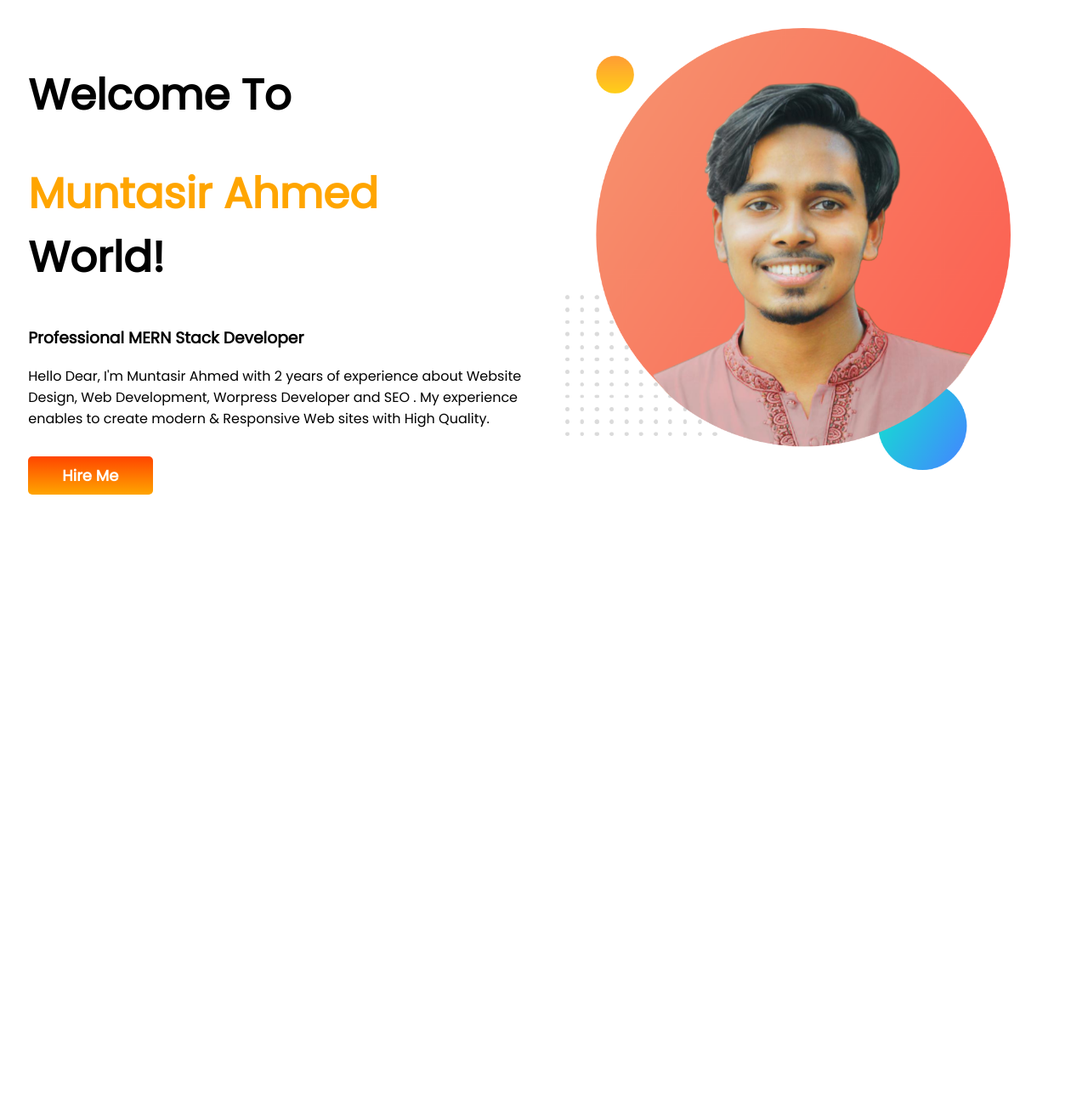
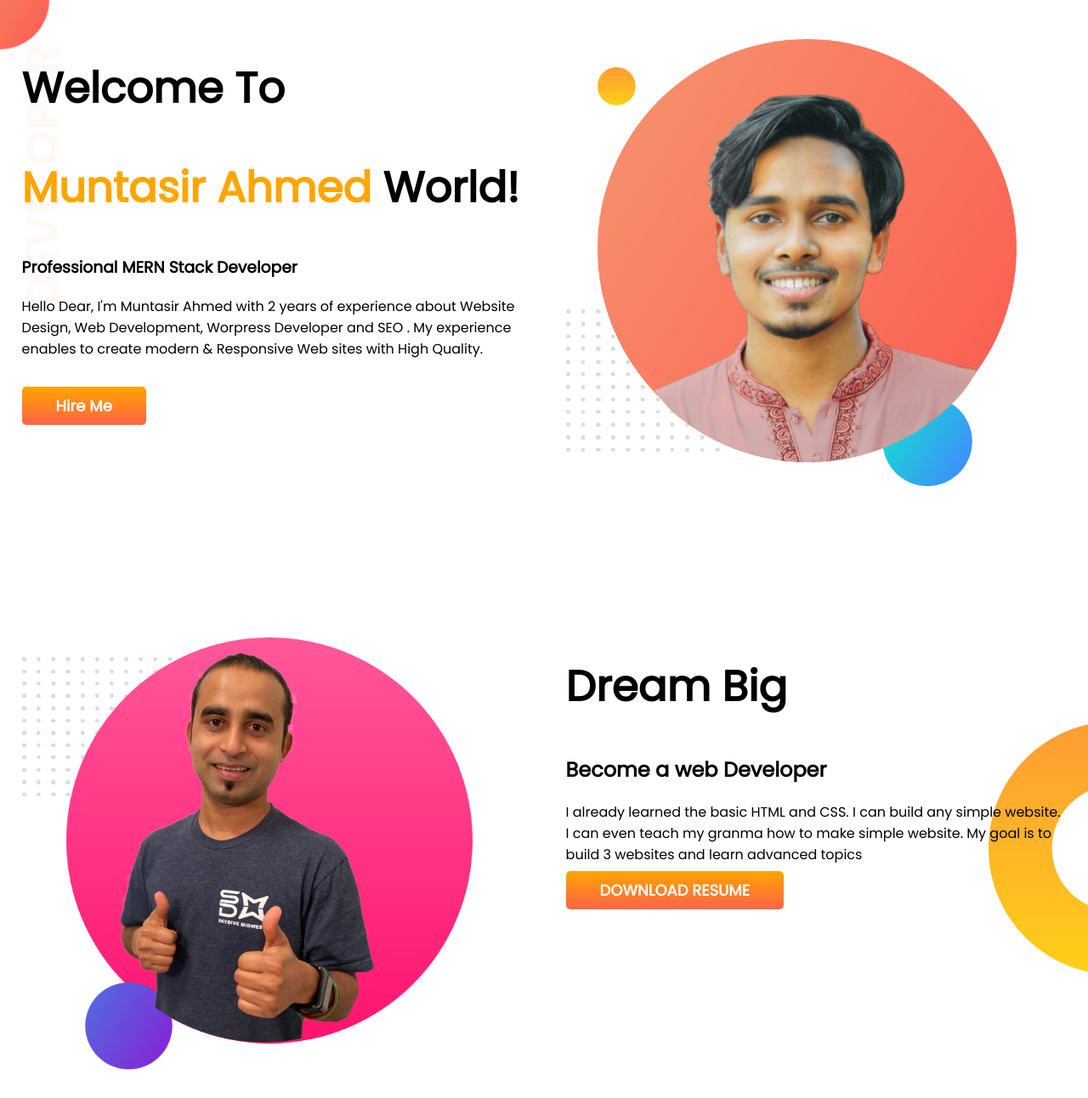
Before and after one commit to muntasirahmeed/developer-portfolio, a plain HTML site: page index.html in a window 1280 px wide. Shown: the whole page at 85% size. Before the commit the page ends 800 px from the top, so only its background shows below. Drawn offline with Linux system fonts and the light colour scheme.

Commit message:
dream big

```diff
--- a/index.html
+++ b/index.html
@@ -13,7 +13,7 @@
 </head>
 <body>
 
-<section>
+<section class="first-section">
     <div class="half-width">
         <h1>Welcome To</h1>
         <h1><span class="coloring-text">Muntasir Ahmed</span> World!</h1>
@@ -27,6 +27,19 @@
             <img src="images/main-pic.png" alt="Muntasir Ahmed">
         </div>
 </section>
+<section class="dream-big">
+
+<div class="half-width">
+    <img src="images/jhankar2.png" alt="Jhankar Mahbub">
+</div>
+<div class="half-width">
+    <h1>Dream Big</h1>
+    <h2>Become a web Developer</h2>
+    <p>I already learned the basic HTML and CSS. I can build any simple website. I can even teach my granma how to make simple website. My goal is to build 3 websites and learn advanced topics</p>
+    <a class="button"target="blank" href="https;button">DOWNLOAD RESUME</a>
+</div>
+
+</section>
 
 </body>
 </html>
--- a/style.css
+++ b/style.css
@@ -1,5 +1,6 @@
 body{
     font-family: 'Poppins', sans-serif;
+    margin: 0;
 }
 h1{
     font-size: 50px;
@@ -7,8 +8,10 @@
 .coloring-text{
     color: orange;
 }
-section{
+.first-section{
     display: flex;
+    background-image: url(images/top-banner.png);
+    background-repeat: no-repeat;
 }
 .half-width{
     width: 50%;
@@ -16,13 +19,21 @@
 }
 .half-width img{
     width: 90%;
+    padding-top: 20px;
 }
 .button{
     text-decoration: none;
-    background-image: linear-gradient(orangered, orange);
+    background-image: linear-gradient(orange, tomato);
     font-size: 18px;
     font-weight: 700;
     padding: 10px 40px;
     color: white;
     border-radius: 5px;
 }
+.dream-big{
+    display: flex;
+    background-image: url(images/dream-bg.png);
+    background-repeat: no-repeat;
+    background-position: right;
+    margin-top: 100px;
+}
```
